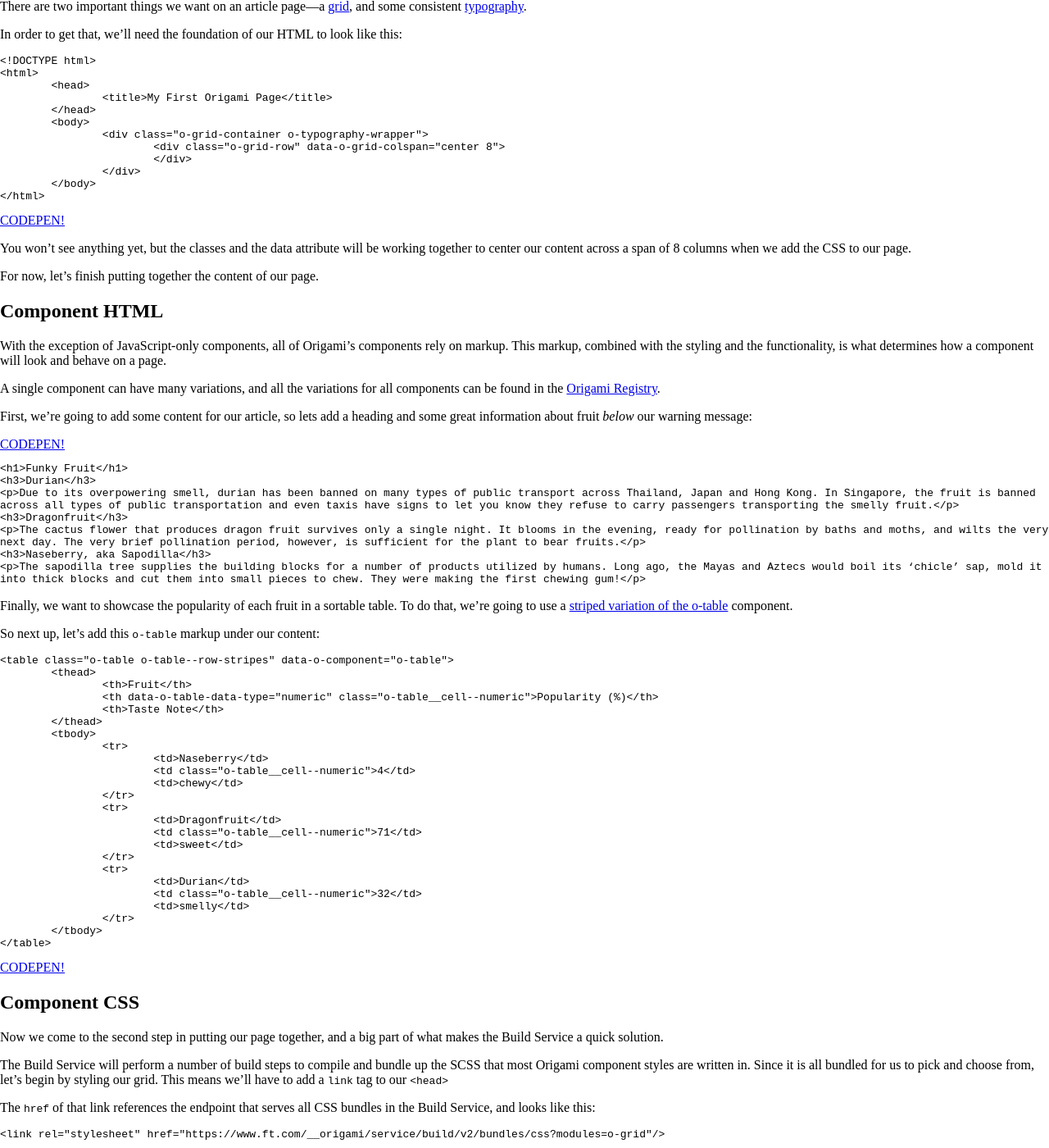
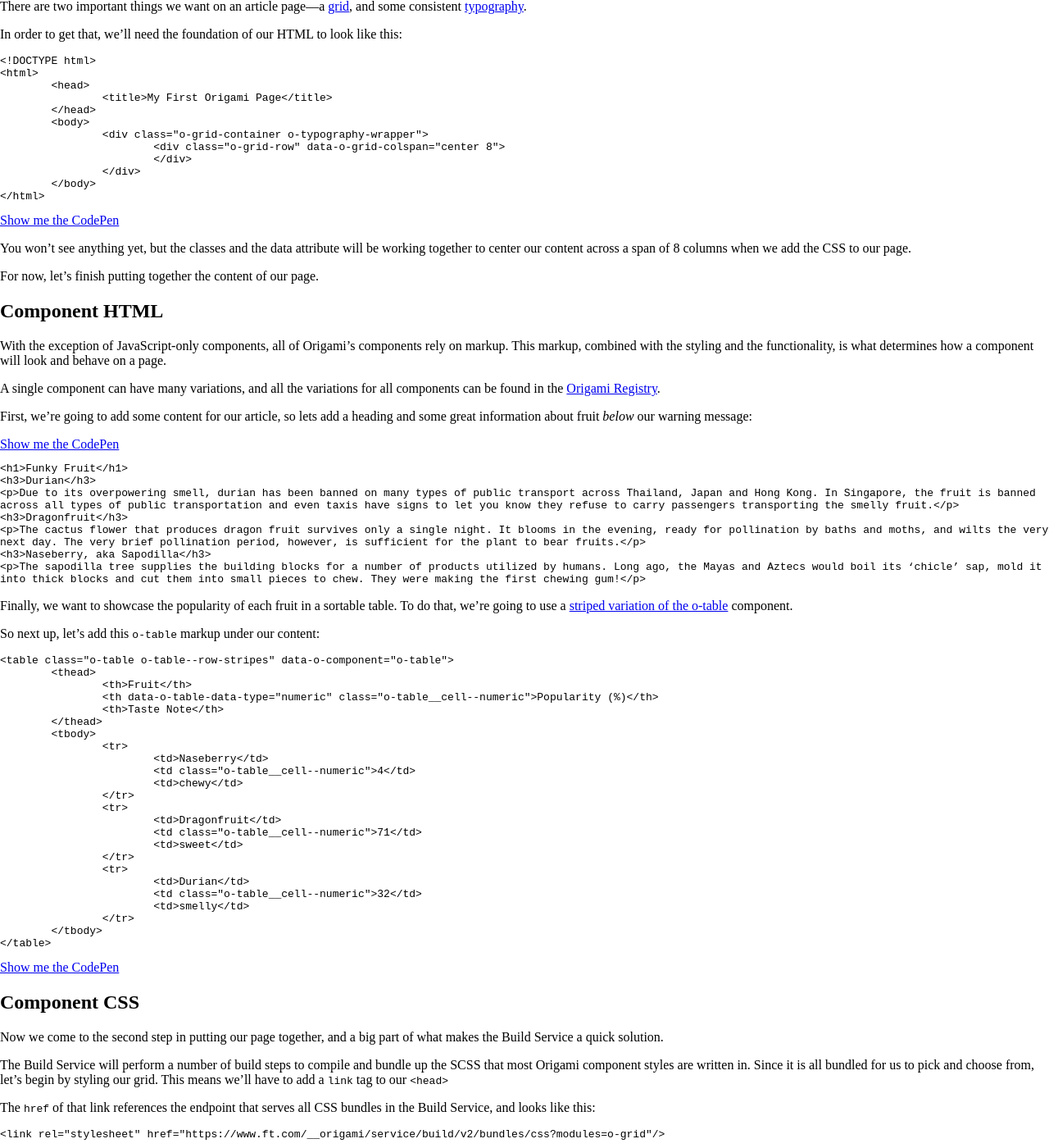
Before and after one commit to Financial-Times/origami-website, a Jekyll site: the page built from _tutorials/build-service.md, in a window 1280 px wide and 1400 px high, scrolled down 957 px. Shown: the whole window at 82% size. Built offline with Jekyll 4.4.1, drawn with Linux system fonts in a browser that asks for light colours; a style sheet for code colours, icons or effects is not loaded; some of the changed text lies outside the part shown.

Commit message:
small changes

```diff
--- a/_layouts/default.html
+++ b/_layouts/default.html
@@ -28,7 +28,7 @@
 			display: none !important;
 		}
 	</style>
-	<link rel="stylesheet" href="https://www.ft.com/__origami/service/build/v2/bundles/css?modules=o-fonts@^3,o-layout@^1.2.2,o-syntax-highlight@^1.1.3,o-message@^2.3.3" />
+	<link rel="stylesheet" href="https://www.ft.com/__origami/service/build/v2/bundles/css?modules=o-typography@^5.7.5,o-layout@^1.2.2,o-syntax-highlight@^1.1.3,o-message@^2.3.3" />
 	<link rel="stylesheet" href="/assets/main.css" />
 
 	<!-- Site links -->
@@ -44,7 +44,7 @@
 				var s = document.getElementsByTagName('script')[0];
 				s.parentNode.insertBefore(o, s);
 			}
-		}('https://www.ft.com/__origami/service/build/v2/bundles/js?modules=o-fonts@^3,o-layout@^1.2.2,o-syntax-highlight@^1.1.3,o-message@^2.3.3'));
+		}('https://www.ft.com/__origami/service/build/v2/bundles/js?modules=o-typography@^5.7.5,o-layout@^1.2.2,o-syntax-highlight@^1.1.3,o-message@^2.3.3'));
 	</script>
 
 </head>
--- a/_tutorials/build-service.md
+++ b/_tutorials/build-service.md
@@ -41,7 +41,7 @@ In order to get that, we'll need the foundation of our HTML to look like this:
 	&lt;/body>
 &lt;/html></code></pre>
 
-<aside><a href="https://codepen.io/ft-origami/pen/GBXgZa" class="o-typography-link--external" target="\_blank" rel="noopener">CODEPEN!</a></aside>
+<aside><a href="https://codepen.io/ft-origami/pen/GBXgZa" class="o-typography-link--external" target="\_blank" rel="noopener">Show me the CodePen</a></aside>
 
 You won't see anything yet, but the classes and the data attribute will be working together to center our content across a span of 8 columns when we add the CSS to our page.
 
@@ -54,7 +54,7 @@ With the exception of JavaScript-only components, all of Origami's components re
 
 First, we're going to add some content for our article, so lets add a heading and some great information about fruit _below_ our warning message:
 
-<aside><a href="https://codepen.io/ft-origami/pen/KBxwWN" class="o-typography-link--external" target="\_blank" rel="noopener">CODEPEN!</a></aside>
+<aside><a href="https://codepen.io/ft-origami/pen/KBxwWN" class="o-typography-link--external" target="\_blank" rel="noopener">Show me the CodePen</a></aside>
 
 <pre style="white-space: pre-line"><code class="o-syntax-highlight--html">&lt;h1>Funky Fruit&lt;/h1>
 &lt;h3>Durian&lt;/h3>
@@ -94,7 +94,7 @@ So next up, let's add this `o-table` markup under our content:
 	&lt;/tbody>
 &lt;/table></code></pre>
 
-<aside><a href="https://codepen.io/ft-origami/pen/wxEBda" class="o-typography-link--external" target="\_blank" rel="noopener">CODEPEN!</a></aside>
+<aside><a href="https://codepen.io/ft-origami/pen/wxEBda" class="o-typography-link--external" target="\_blank" rel="noopener">Show me the CodePen</a></aside>
 
 ## Component CSS
 
@@ -107,7 +107,7 @@ The `href` of that link references the endpoint that serves all CSS bundles in t
 
 <pre><code class="o-syntax-highlight--html">&lt;link rel="stylesheet" href="https://www.ft.com/__origami/service/build/v2/bundles/css?modules=o-grid"/></code></pre>
 
-<aside><a href="https://codepen.io/ft-origami/pen/ajazYj" class="o-typography-link--external" target="\_blank" rel="noopener">CODEPEN!</a></aside>
+<aside><a href="https://codepen.io/ft-origami/pen/ajazYj" class="o-typography-link--external" target="\_blank" rel="noopener">Show me the CodePen</a></aside>
 Now, you should see all of your content snap to the center of the page. This means that we've successfully fetched the `o-grid` CSS bundle from the Build Service.
 
 But we also want to style our content and our table.
@@ -117,7 +117,7 @@ It is important to highlight that you only need **one** link tag per page, regar
 So in order to add the styling for all of our other components, we need to add a few components to our url:
 
 <pre><code class="o-syntax-highlight--html">&lt;link rel="stylesheet" href="https://www.ft.com/__origami/service/build/v2/bundles/css?modules=o-grid,o-typography,o-table"/></code></pre>
-<aside><a href="https://codepen.io/ft-origami/pen/LBJErq" class="o-typography-link--external" target="\_blank" rel="noopener">CODEPEN!</a></aside>
+<aside><a href="https://codepen.io/ft-origami/pen/LBJErq" class="o-typography-link--external" target="\_blank" rel="noopener">Show me the CodePen</a></aside>
 
 And now, when we look at our page, we should have a styled table, different typography and a type of grid in place.
 
@@ -130,7 +130,7 @@ So our final step involves providing our table with the ability to sort its cont
 Let's add the following to our `<head>`:
 
 <pre><code class="o-syntax-highlight--html">&lt;script src="https://www.ft.com/__origami/service/build/v2/bundles/js?modules=o-table">&lt;/script></code></pre>
-<aside><a href="https://codepen.io/ft-origami/pen/ejLNNL" class="o-typography-link--external" target="\_blank" rel="noopener">CODEPEN!</a></aside>
+<aside><a href="https://codepen.io/ft-origami/pen/ejLNNL" class="o-typography-link--external" target="\_blank" rel="noopener">Show me the CodePen</a></aside>
 
 Now you can scroll down to your table, and sort alphabetically by fruit name, or numerically by popularity.
 
```
